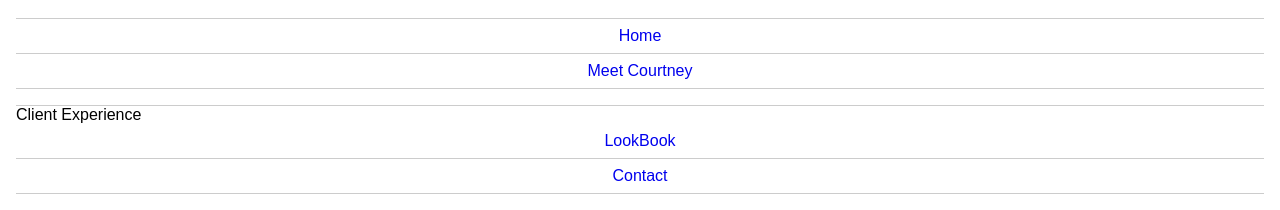
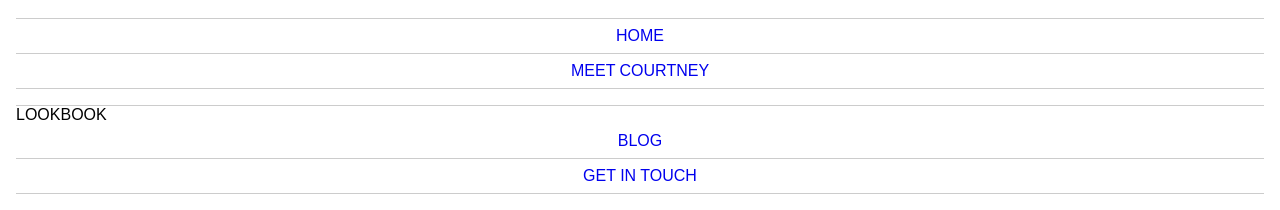
Before and after one commit to norr0065/project-pushpage, a plain HTML site: page index.html in a window 1280 px wide. Shown: the part 1250-1460 px from the top of the page. Drawn offline with nearby package versions, Linux system fonts and the light colour scheme; some icons are missing.

Commit message:
feat(html): Alter Nav Naming

```diff
--- a/index.html
+++ b/index.html
@@ -26,13 +26,14 @@
         <a class="toggle-btn i-menu" href="#main-menu"><span>Menu</span></a>
 
         <nav class="navigation slide-menu">
+
         <a class="close-btn i-close" href="#main-menu"><span>Close</span></a>
           <ul>
-              <li><a href="#">Home</a></li>
-              <li><a href="#">Meet Courtney</a></li>
-              <li><a href="#"></a>Client Experience</li>
-              <li><a href="#">LookBook</a></li>
-              <li><a href="#">Contact</a></li>
+              <li><a href="#">HOME</a></li>
+              <li><a href="#">MEET COURTNEY</a></li>
+              <li><a href="#"></a>LOOKBOOK</li>
+              <li><a href="#">BLOG</a></li>
+              <li><a href="#">GET IN TOUCH</a></li>
           </ul>
         </nav>
       </header><!-- /header -->
```
